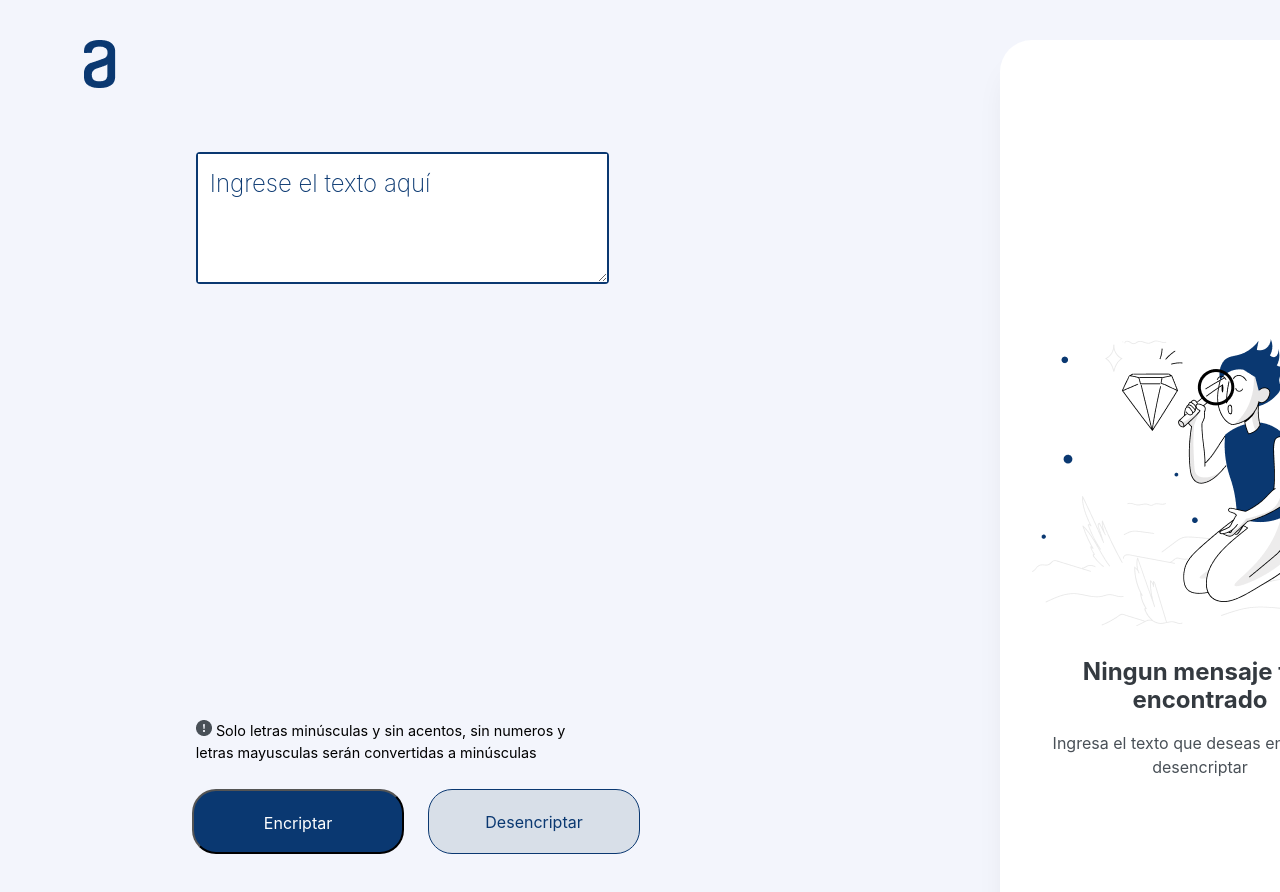
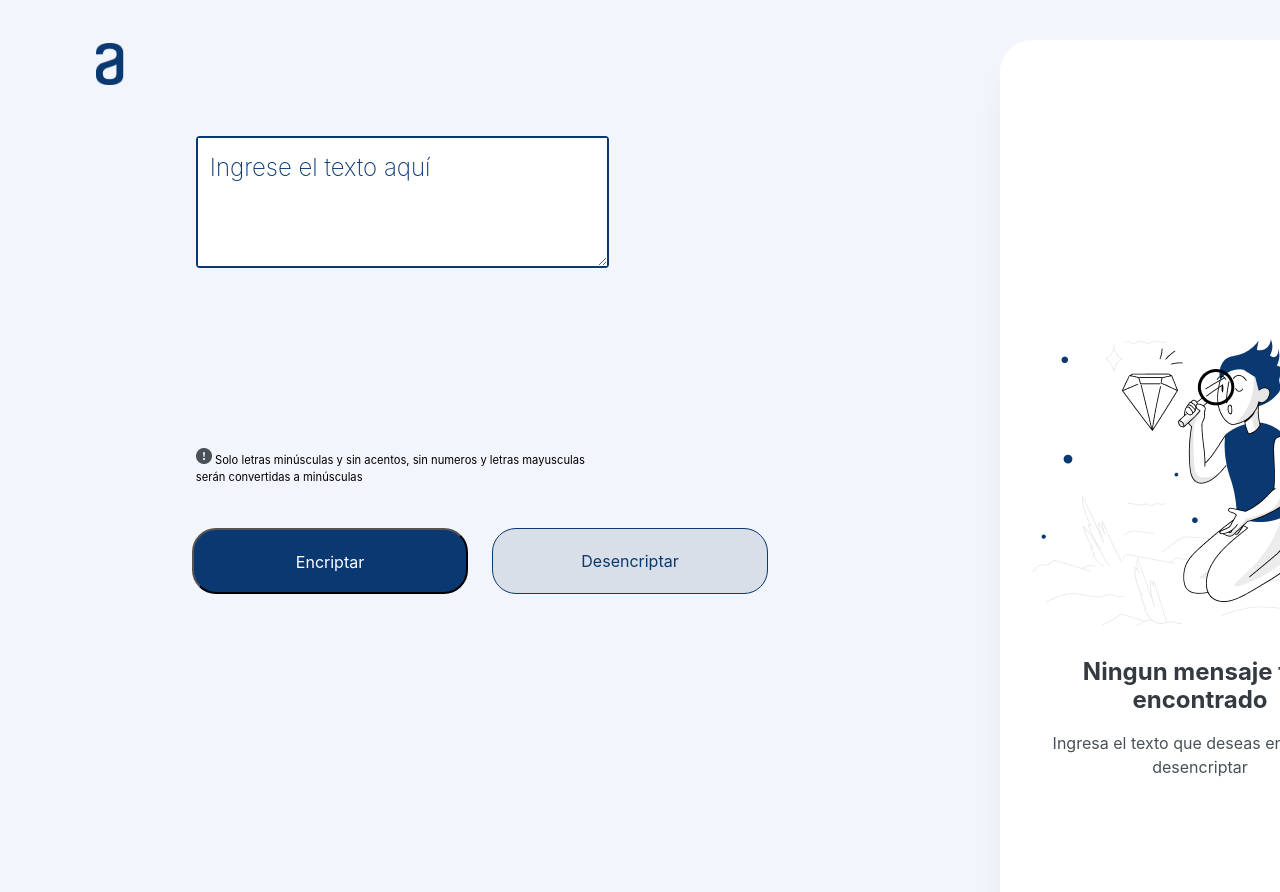
Before and after one commit to davecarrillo/challengeEncriptAlura, a plain HTML site: page public/index.html in a window 1280 px wide. Shown: the top 892 px of the page. Drawn offline with Linux system fonts and the light colour scheme.

Commit message:
Ajuste logo, mensaje de usuario, advertencia y botones a la ventana de navegador al 100 de zoom

```diff
--- a/public/assets/css/styles.css
+++ b/public/assets/css/styles.css
@@ -6,22 +6,24 @@ body {
 }
 #contenedor-logo {
     display: flex;
-    flex-direction: column;
     align-items: center;
-    padding: 0px;
+    justify-content: center;
+    padding: 0;
     gap: 2.5em;
     position: absolute;
-    width: 7.5em;
+    width: 11%;
     height: 3em;
     left: 2.5em;
     top: 2.5em;
 }
 .logo {
+    width: 20%;
     position: absolute;
-    left: 36.67%;
-    right: 37.43%;
     top: 0;
     bottom: 0;
+    left: 0;
+    right: 0;
+    margin: auto;
 }
 #contenedor-mensaje-usuario {
     border: 2.5px solid #0A3871;
@@ -33,7 +35,7 @@ body {
     width: 32%;
     height: 8em;
     left: 15.3%;
-    top: 9.5em;
+    top: 8.5em;
 }
 .mensaje-usuario::placeholder {
     font-family: 'Inter';
@@ -66,7 +68,7 @@ body {
     display: flex;
     flex-wrap: wrap;
     left: 15.3%;
-    top: 45em;
+    top: 28em;
     width: 32%;
     height: 3em;
     padding: 0px;
@@ -76,7 +78,7 @@ body {
     width: 100%;
     height: 100%;
     position: absolute;
-    font-size: 0.9em;
+    font-size: 0.7em;
     font-family: 'Inter';
     font-style: normal;
     font-weight: 400;
@@ -85,15 +87,16 @@ body {
 #container-botones {
     margin: 0;
     display: flex;
+    flex-wrap: nowrap;
     flex-direction: row;
     align-items: flex-start;
     padding: 0px;
     gap: 1.5em;
     position: absolute;
-    width: 35%;
-    height: 4.2em;
+    width: 45%;
+    height: 4em;
     left: 15%;
-    top: 49.3em;
+    top: 33em;
 }
 .boton-encriptar {
     width: 50%;
@@ -109,10 +112,14 @@ body {
     line-height: 1.1em;
     text-align: center;
     color: #FFFFFF;
+    white-space: nowrap;
+    text-overflow: ellipsis
 }
 .boton-encriptar:hover {
     transform: scale(1.1);
     cursor: pointer;
+    overflow: visible;
+    text-overflow: clip;
 }
 .boton-desencriptar {
     width: 50%;
@@ -129,10 +136,15 @@ body {
     line-height: 1.1em;
     text-align: center;
     color: #0A3871;
+    white-space: nowrap;
+    overflow: hidden;
+    text-overflow: ellipsis
 }
 .boton-desencriptar:hover {
     transform: scale(1.1);
     cursor: pointer;
+    overflow: visible;
+    text-overflow: clip;
 }
 #contenedor-mensaje-procesado {
     background: #FFFFFF;
```
